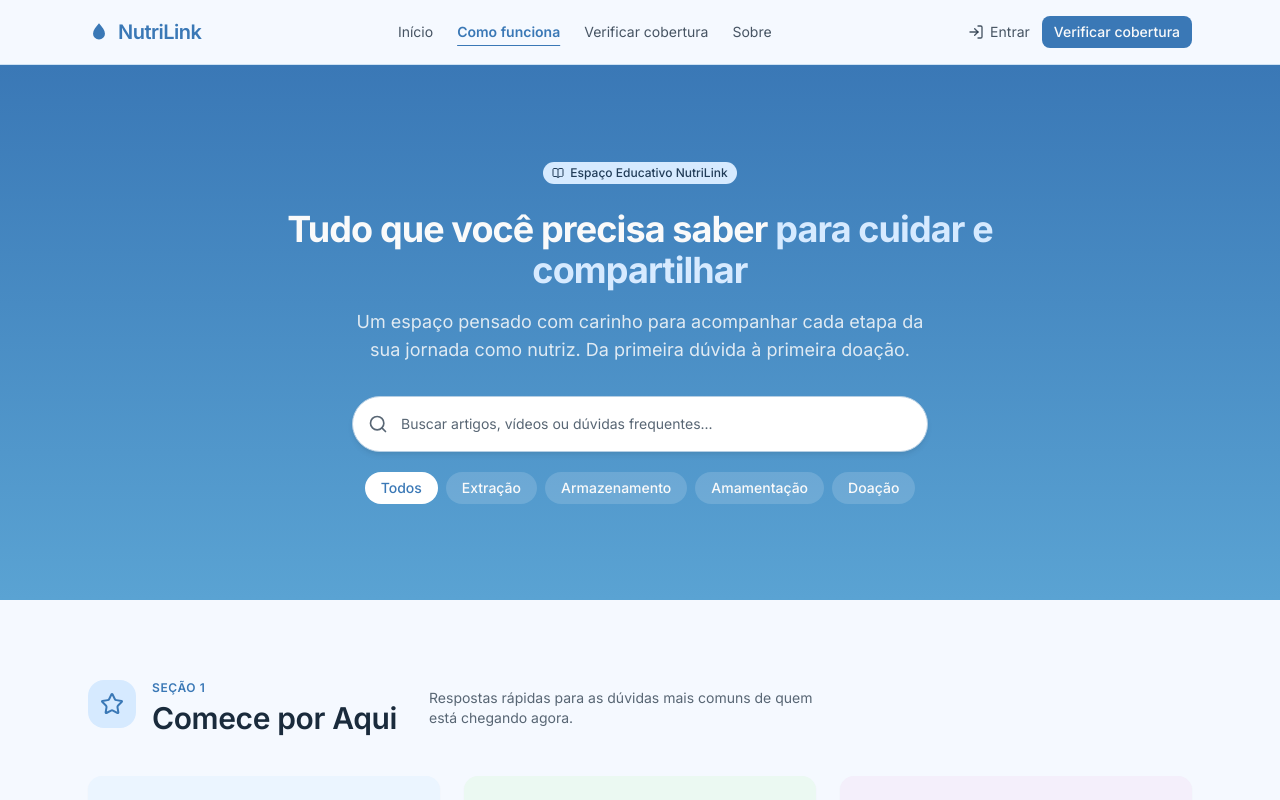
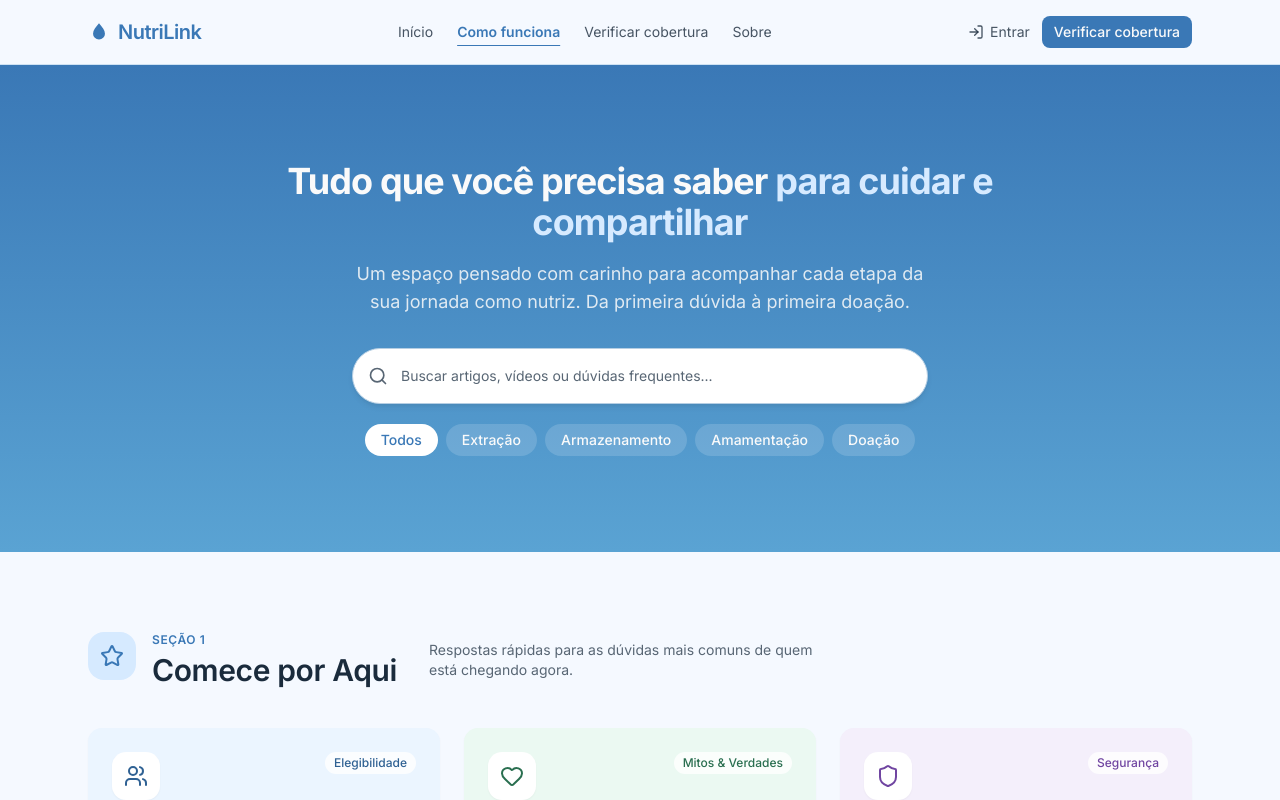
Before and after one commit to RuyFichman/eurofarma, a Next.js app: page /como-funciona in a window 1280 px wide. Shown: the top 800 px of the page. Built offline with nearby package versions, Linux system fonts and the light colour scheme.

Commit message:
style: remove selo do hero educativo

```diff
--- a/components/shared/content-hero.tsx
+++ b/components/shared/content-hero.tsx
@@ -1,6 +1,5 @@
-import { BookOpen, Search } from 'lucide-react'
+import { Search } from 'lucide-react'
 
-import { Badge } from '@/components/ui/badge'
 import { Input } from '@/components/ui/input'
 import { CONTENT } from '@/lib/i18n/pt-br'
 import { cn } from '@/lib/utils/cn'
@@ -11,12 +10,7 @@ export function ContentHero() {
   return (
     <section className="from-primary to-chart-3 text-primary-foreground bg-gradient-to-b">
       <div className="mx-auto max-w-3xl px-6 py-16 text-center md:py-24">
-        <Badge variant="secondary" className="gap-1.5">
-          <BookOpen aria-hidden="true" />
-          {hero.badge}
-        </Badge>
-
-        <h1 className="mt-6">
+        <h1>
           {hero.titleLead}{' '}
           <span className="text-secondary block sm:inline">
             {hero.titleHighlight}
--- a/lib/i18n/pt-br.ts
+++ b/lib/i18n/pt-br.ts
@@ -369,7 +369,6 @@ export const CONTENT = {
       'Espaço educativo do NutriLink: guias, vídeos e dúvidas frequentes para acompanhar cada etapa da sua jornada como nutriz, da primeira dúvida à primeira doação.',
   },
   hero: {
-    badge: 'Espaço Educativo NutriLink',
     titleLead: 'Tudo que você precisa saber',
     titleHighlight: 'para cuidar e compartilhar',
     description:
```
